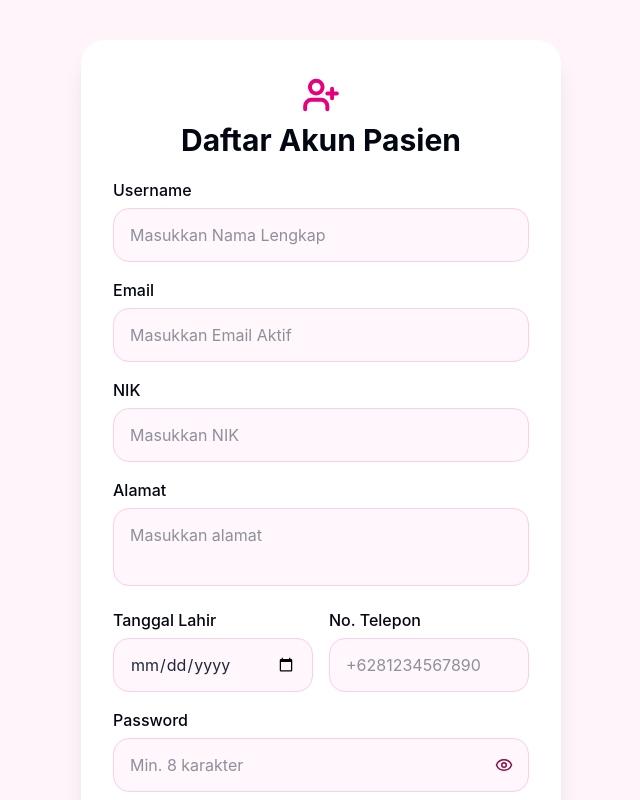
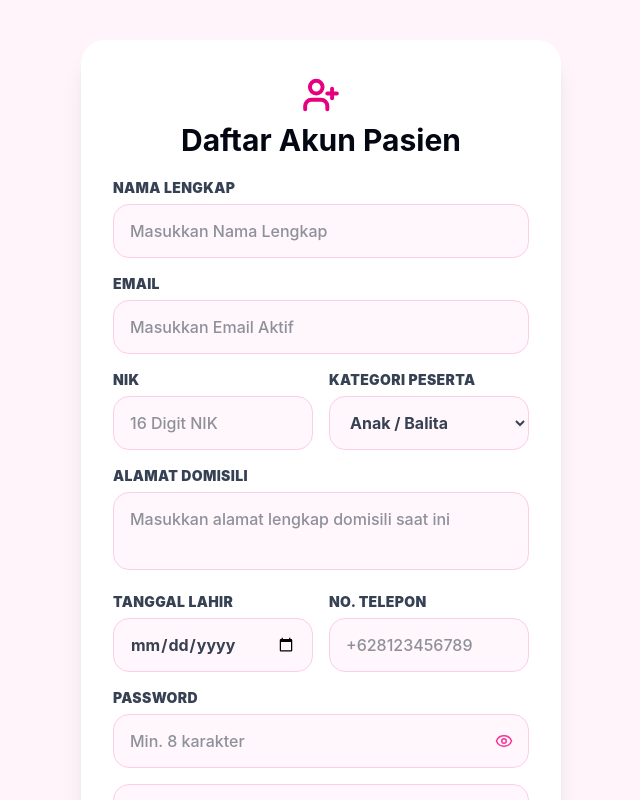
Before and after one commit to GithubFarelAlghazali/pasien-posyandu-digital, a React (Vite) app: page /register in a window 1280 px wide. Shown: the top 800 px of the page, without its empty margins (319-959 px from the left). Built offline with nearby package versions, Linux system fonts and the light colour scheme; no server answers.

Commit message:
fix: using Firebase SDK for register

```diff
--- a/index.html
+++ b/index.html
@@ -3,7 +3,7 @@
 	<head>
 		<meta charset="UTF-8" />
 		<meta name="viewport" content="width=device-width, initial-scale=1.0" />
-    <title>Pasien - Posyandu Digital</title>
+		<title>Pasien - CAKET Catatan Kesehatan</title>
 	</head>
 	<body>
 		<div id="root"></div>
--- a/package.json
+++ b/package.json
@@ -17,6 +17,7 @@
     "clsx": "^2.1.1",
     "dotenv": "^17.2.3",
     "express": "^4.21.2",
+    "firebase": "^12.14.0",
     "lucide-react": "^0.546.0",
     "motion": "^12.23.24",
     "react": "^19.0.0",
--- a/src/components/pages/RegisterPasienPage.tsx
+++ b/src/components/pages/RegisterPasienPage.tsx
@@ -1,72 +1,106 @@
-import { useState } from 'react';
-import { Eye, EyeOff, UserPlus } from 'lucide-react';
-import { Link, useNavigate } from 'react-router-dom';
-import { registerPasien } from '@/src/services/firebaseRest';
+import { useState } from "react";
+import { Eye, EyeOff, UserPlus } from "lucide-react";
+import { Link, useNavigate } from "react-router-dom";
+import { auth, db } from "../../services/firebase/config"; // Pastikan path config Firebase kamu sudah benar
+import { createUserWithEmailAndPassword, signOut } from "firebase/auth";
+import { doc, setDoc } from "firebase/firestore";
 
 export default function RegisterPasienPage() {
 	const navigate = useNavigate();
 	const [showPassword, setShowPassword] = useState(false);
 	const [showConfirmPassword, setShowConfirmPassword] = useState(false);
 	const [loading, setLoading] = useState(false);
-  const [error, setError] = useState('');
+	const [error, setError] = useState("");
+
+	// State form disesuaikan dengan struktur objek dokumen Firestore
 	const [form, setForm] = useState({
-    username: '',
-    email: '',
-    nik: '',
-    alamat: '',
-    tanggalLahir: '',
-    telp: '',
-    password: '',
-    confirmPassword: '',
+		nama: "",
+		email: "",
+		nik: "",
+		alamat: "",
+		tanggalLahir: "",
+		telepon: "",
+		tipe: "anak", // Nilai default awal: [anak, hamil, dewasa, lansia]
+		password: "",
+		confirmPassword: "",
 	});
 
-  const handleChange = (event: React.ChangeEvent<HTMLInputElement | HTMLTextAreaElement>) => {
+	const handleChange = (event: React.ChangeEvent<HTMLInputElement | HTMLTextAreaElement | HTMLSelectElement>) => {
 		const { name, value } = event.target;
 		setForm((prev) => ({ ...prev, [name]: value }));
 	};
 
 	const handleSubmit = async (event: React.FormEvent<HTMLFormElement>) => {
 		event.preventDefault();
-    setError('');
+		setError("");
 
-    if (!form.username || !form.email || !form.nik || !form.alamat || !form.tanggalLahir || !form.telp || !form.password) {
-      setError('Semua field wajib diisi.');
+		// 1. Validasi Kelengkapan Field Kontrol
+		if (!form.nama.trim() || !form.email.trim() || !form.nik.trim() || !form.alamat.trim() || !form.tanggalLahir || !form.telepon.trim() || !form.password) {
+			setError("Semua field wajib diisi.");
 			return;
 		}
 
+		// 2. Validasi Panjang NIK Lokal
+		if (form.nik.trim().length !== 16 || !/^\d+$/.test(form.nik.trim())) {
+			setError("NIK harus berupa 16 digit angka murni.");
+			return;
+		}
+
+		// 3. Validasi Keamanan Sandi
 		if (form.password.length < 8) {
-      setError('Password minimal 8 karakter.');
+			setError("Kata sandi minimal harus 8 karakter.");
 			return;
 		}
 
 		if (form.password !== form.confirmPassword) {
-      setError('Konfirmasi password tidak sama.');
+			setError("Konfirmasi kata sandi tidak cocok.");
 			return;
 		}
-    const phoneRegex = /^\+62[0-9]{9,13}$/;
 
-    if (!phoneRegex.test(form.telp.trim())) {
-    setError('Nomor telepon harus diawali +62. Contoh: +6281234567890');
+		// 4. Validasi Pola Regex Telepon Standar +62
+		const phoneRegex = /^\+628[1-9][0-9]{7,10}$/;
+		if (!phoneRegex.test(form.telepon.trim())) {
+			setError("Nomor telepon harus diawali +62 dan berformat valid (Contoh: +6281234567890).");
 			return;
 		}
 
 		try {
 			setLoading(true);
-      await registerPasien({
-        username: form.username.trim(),
+
+			// 5. Daftarkan Kredensial ke Firebase Authentication
+			const userCredential = await createUserWithEmailAndPassword(auth, form.email.trim(), form.password);
+			const user = userCredential.user;
+
+			// 6. Petakan Payload Data ke Cloud Firestore (users collection) sesuai gambar skema kamu
+			await setDoc(doc(db, "users", user.uid), {
+				uid: user.uid,
+				nama: form.nama.trim(),
 				email: form.email.trim(),
 				nik: form.nik.trim(),
 				alamat: form.alamat.trim(),
 				tanggalLahir: form.tanggalLahir,
-        telp: form.telp.trim(),
-        password: form.password,
-        role: 'pasien',
+				telepon: form.telepon.trim(),
+				role: "pasien", // Dikunci untuk tipe role akses pasien
+				tipe: form.tipe, // [anak, hamil, dewasa, lansia]
+				password: form.password, // Menyimpan string password di firestore sesuai struktur gambarmu
+				dibuat_pada: new Date().toISOString(),
 			});
 
-      alert('Registrasi pasien berhasil. Silakan login.');
-      navigate('/login');
-    } catch (err) {
-      setError(err instanceof Error ? err.message : 'Registrasi gagal.');
+			// 7. FORCE SIGN OUT INSTAN
+			// Mencegah Firebase Auth langsung menganggap user masuk sesi browser secara otomatis
+			await signOut(auth);
+
+			alert("Registrasi akun pasien berhasil! Silakan masuk menggunakan akun Anda.");
+			navigate("/login");
+		} catch (err: any) {
+			console.error("Register Pasien Error:", err);
+			if (err.code === "auth/email-already-in-use") {
+				setError("Email tersebut sudah terdaftar di sistem.");
+			} else if (err.code === "auth/invalid-email") {
+				setError("Format alamat email tidak valid.");
+			} else {
+				setError(err.message || "Terjadi kesalahan sistem saat mendaftar.");
+			}
 		} finally {
 			setLoading(false);
 		}
@@ -83,69 +117,143 @@ export default function RegisterPasienPage() {
 
 				<form className="space-y-4" onSubmit={handleSubmit}>
 					<div>
-            <label className="block text-base font-medium text-gray-950 mb-1.5">Username</label>
-            <input name="username" value={form.username} onChange={handleChange} type="text" placeholder="Masukkan Nama Lengkap" className="w-full rounded-2xl border border-pink-200 bg-[#fff7fb] px-4 py-3.5 text-base outline-none transition focus:border-[#e6007e] focus:ring-4 focus:ring-pink-100" />
+						<label className="block text-sm font-black text-gray-700 mb-1.5 uppercase tracking-wide">Nama Lengkap</label>
+						<input
+							name="nama"
+							value={form.nama}
+							onChange={handleChange}
+							type="text"
+							placeholder="Masukkan Nama Lengkap"
+							className="w-full rounded-2xl border border-pink-200 bg-[#fff7fb] px-4 py-3.5 text-base outline-none transition focus:border-[#e6007e] focus:ring-4 focus:ring-pink-100 font-medium text-gray-800"
+						/>
 					</div>
 
 					<div>
-            <label className="block text-base font-medium text-gray-950 mb-1.5">Email</label>
-            <input name="email" value={form.email} onChange={handleChange} type="email" placeholder="Masukkan Email Aktif" className="w-full rounded-2xl border border-pink-200 bg-[#fff7fb] px-4 py-3.5 text-base outline-none transition focus:border-[#e6007e] focus:ring-4 focus:ring-pink-100" />
-          </div>
-
-          <div>
-            <label className="block text-base font-medium text-gray-950 mb-1.5">NIK</label>
-            <input name="nik" value={form.nik} onChange={handleChange} type="text" placeholder="Masukkan NIK" className="w-full rounded-2xl border border-pink-200 bg-[#fff7fb] px-4 py-3.5 text-base outline-none transition focus:border-[#e6007e] focus:ring-4 focus:ring-pink-100" />
-          </div>
-
-          <div>
-            <label className="block text-base font-medium text-gray-950 mb-1.5">Alamat</label>
-            <textarea name="alamat" value={form.alamat} onChange={handleChange} placeholder="Masukkan alamat" rows={2} className="w-full resize-none rounded-2xl border border-pink-200 bg-[#fff7fb] px-4 py-3.5 text-base outline-none transition focus:border-[#e6007e] focus:ring-4 focus:ring-pink-100" />
+						<label className="block text-sm font-black text-gray-700 mb-1.5 uppercase tracking-wide">Email</label>
+						<input
+							name="email"
+							value={form.email}
+							onChange={handleChange}
+							type="email"
+							placeholder="Masukkan Email Aktif"
+							className="w-full rounded-2xl border border-pink-200 bg-[#fff7fb] px-4 py-3.5 text-base outline-none transition focus:border-[#e6007e] focus:ring-4 focus:ring-pink-100 font-medium text-gray-800"
+						/>
 					</div>
 
 					<div className="grid grid-cols-1 sm:grid-cols-2 gap-4">
 						<div>
-              <label className="block text-base font-medium text-gray-950 mb-1.5">Tanggal Lahir</label>
-              <input name="tanggalLahir" value={form.tanggalLahir} onChange={handleChange} type="date" className="w-full rounded-2xl border border-pink-200 bg-[#fff7fb] px-4 py-3.5 text-base outline-none transition focus:border-[#e6007e] focus:ring-4 focus:ring-pink-100" />
+							<label className="block text-sm font-black text-gray-700 mb-1.5 uppercase tracking-wide">NIK</label>
+							<input
+								name="nik"
+								value={form.nik}
+								onChange={handleChange}
+								type="text"
+								maxLength={16}
+								placeholder="16 Digit NIK"
+								className="w-full rounded-2xl border border-pink-200 bg-[#fff7fb] px-4 py-3.5 text-base outline-none transition focus:border-[#e6007e] focus:ring-4 focus:ring-pink-100 font-medium text-gray-800"
+							/>
 						</div>
+
+						{/* INPUT SELECTION UNTUK MENENTUKAN TIPE KATEGORI PASIEN */}
 						<div>
-              <label className="block text-base font-medium text-gray-950 mb-1.5">No. Telepon</label>
-              <input
-                name="telp"
-                value={form.telp}
+							<label className="block text-sm font-black text-gray-700 mb-1.5 uppercase tracking-wide">Kategori Peserta</label>
+							<select
+								name="tipe"
+								value={form.tipe}
 								onChange={handleChange}
-                type="tel"
-                pattern="^\+62[0-9]{9,13}$"
-                placeholder="+6281234567890"
-                className="w-full rounded-2xl border border-pink-200 bg-[#fff7fb] px-4 py-3.5 text-base outline-none transition focus:border-[#e6007e] focus:ring-4 focus:ring-pink-100"/>
+								className="w-full rounded-2xl border border-pink-200 bg-[#fff7fb] px-4 py-[15px] text-base outline-none transition focus:border-[#e6007e] focus:ring-4 focus:ring-pink-100 font-bold text-gray-700 cursor-pointer"
+							>
+								<option value="anak">Anak / Balita</option>
+								<option value="hamil">Ibu Hamil</option>
+								<option value="dewasa">Umum / Dewasa</option>
+								<option value="lansia">Lansia</option>
+							</select>
 						</div>
 					</div>
 
 					<div>
-            <label className="block text-base font-medium text-gray-950 mb-1.5">Password</label>
+						<label className="block text-sm font-black text-gray-700 mb-1.5 uppercase tracking-wide">Alamat Domisili</label>
+						<textarea
+							name="alamat"
+							value={form.alamat}
+							onChange={handleChange}
+							placeholder="Masukkan alamat lengkap domisili saat ini"
+							rows={2}
+							className="w-full resize-none rounded-2xl border border-pink-200 bg-[#fff7fb] px-4 py-3.5 text-base outline-none transition focus:border-[#e6007e] focus:ring-4 focus:ring-pink-100 font-medium text-gray-800"
+						/>
+					</div>
+
+					<div className="grid grid-cols-1 sm:grid-cols-2 gap-4">
+						<div>
+							<label className="block text-sm font-black text-gray-700 mb-1.5 uppercase tracking-wide">Tanggal Lahir</label>
+							<input
+								name="tanggalLahir"
+								value={form.tanggalLahir}
+								onChange={handleChange}
+								type="date"
+								className="w-full rounded-2xl border border-pink-200 bg-[#fff7fb] px-4 py-3.5 text-base outline-none transition focus:border-[#e6007e] focus:ring-4 focus:ring-pink-100 font-bold text-gray-700"
+							/>
+						</div>
+						<div>
+							<label className="block text-sm font-black text-gray-700 mb-1.5 uppercase tracking-wide">No. Telepon</label>
+							<input
+								name="telepon"
+								value={form.telepon}
+								onChange={handleChange}
+								type="tel"
+								placeholder="+628123456789"
+								className="w-full rounded-2xl border border-pink-200 bg-[#fff7fb] px-4 py-3.5 text-base outline-none transition focus:border-[#e6007e] focus:ring-4 focus:ring-pink-100 font-medium text-gray-800"
+							/>
+						</div>
+					</div>
+
+					<div>
+						<label className="block text-sm font-black text-gray-700 mb-1.5 uppercase tracking-wide">Password</label>
 						<div className="relative">
-              <input name="password" value={form.password} onChange={handleChange} type={showPassword ? 'text' : 'password'} placeholder="Min. 8 karakter" className="w-full rounded-2xl border border-pink-200 bg-[#fff7fb] px-4 py-3.5 pr-12 text-base outline-none transition focus:border-[#e6007e] focus:ring-4 focus:ring-pink-100" />
-              <button type="button" onClick={() => setShowPassword((prev) => !prev)} className="absolute right-4 top-1/2 -translate-y-1/2 text-pink-900">
+							<input
+								name="password"
+								value={form.password}
+								onChange={handleChange}
+								type={showPassword ? "text" : "password"}
+								placeholder="Min. 8 karakter"
+								className="w-full rounded-2xl border border-pink-200 bg-[#fff7fb] px-4 py-3.5 pr-12 text-base outline-none transition focus:border-[#e6007e] focus:ring-4 focus:ring-pink-100 font-medium text-gray-800"
+							/>
+							<button type="button" onClick={() => setShowPassword((prev) => !prev)} className="absolute right-4 top-1/2 -translate-y-1/2 text-pink-500">
 								{showPassword ? <EyeOff size={18} /> : <Eye size={18} />}
 							</button>
 						</div>
 					</div>
 
 					<div className="relative">
-            <input name="confirmPassword" value={form.confirmPassword} onChange={handleChange} type={showConfirmPassword ? 'text' : 'password'} placeholder="Ulangi kata sandi" className="w-full rounded-2xl border border-pink-200 bg-[#fff7fb] px-4 py-3.5 pr-12 text-base outline-none transition focus:border-[#e6007e] focus:ring-4 focus:ring-pink-100" />
-            <button type="button" onClick={() => setShowConfirmPassword((prev) => !prev)} className="absolute right-4 top-1/2 -translate-y-1/2 text-pink-900">
+						<input
+							name="confirmPassword"
+							value={form.confirmPassword}
+							onChange={handleChange}
+							type={showConfirmPassword ? "text" : "password"}
+							placeholder="Ulangi kata sandi"
+							className="w-full rounded-2xl border border-pink-200 bg-[#fff7fb] px-4 py-3.5 pr-12 text-base outline-none transition focus:border-[#e6007e] focus:ring-4 focus:ring-pink-100 font-medium text-gray-800"
+						/>
+						<button type="button" onClick={() => setShowConfirmPassword((prev) => !prev)} className="absolute right-4 top-1/2 -translate-y-1/2 text-pink-500">
 							{showConfirmPassword ? <EyeOff size={18} /> : <Eye size={18} />}
 						</button>
 					</div>
 
-          {error && <p className="rounded-2xl bg-red-50 px-4 py-3 text-sm font-semibold text-red-600">{error}</p>}
+					{error && <p className="rounded-2xl bg-red-50 px-4 py-3 text-sm font-semibold text-red-600 border border-red-100 animate-fadeIn">{error}</p>}
 
-          <button type="submit" disabled={loading} className="w-full rounded-2xl bg-[#e6007e] py-4 text-lg font-bold text-white shadow-lg shadow-pink-200 transition hover:bg-[#d00072] active:scale-[0.99] disabled:cursor-not-allowed disabled:opacity-70">
-            {loading ? 'Mendaftarkan...' : 'Register'}
+					<button
+						type="submit"
+						disabled={loading}
+						className="w-full rounded-2xl bg-[#e6007e] py-4 text-lg font-bold text-white shadow-lg shadow-pink-200 transition hover:bg-[#d00072] active:scale-[0.99] disabled:cursor-not-allowed disabled:opacity-70"
+					>
+						{loading ? "Mendaftarkan Akun..." : "Register"}
 					</button>
 				</form>
 
 				<p className="mt-6 text-center text-sm text-slate-500">
-          Sudah punya akun? <Link to="/login" className="font-bold text-[#ff1493] hover:underline">Login</Link>
+					Sudah punya akun?{" "}
+					<Link to="/login" className="font-bold text-[#ff1493] hover:underline">
+						Login
+					</Link>
 				</p>
 			</section>
 		</main>
```
Also changed, not shown: src/services/firebase/config.js (renamed from config.js), 1 other file (tests, documents, lock files or other folders). Lines whose indentation alone changed are shown as unchanged.
